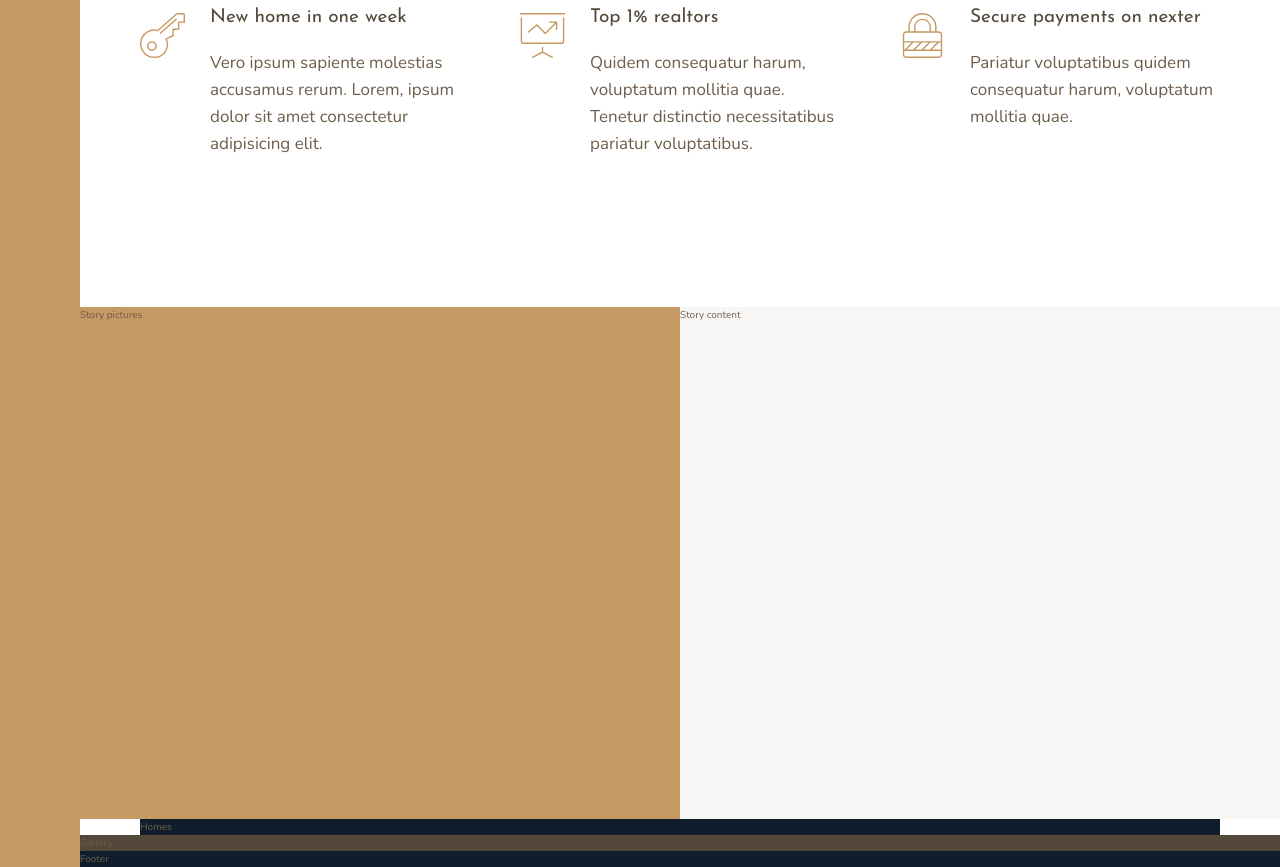
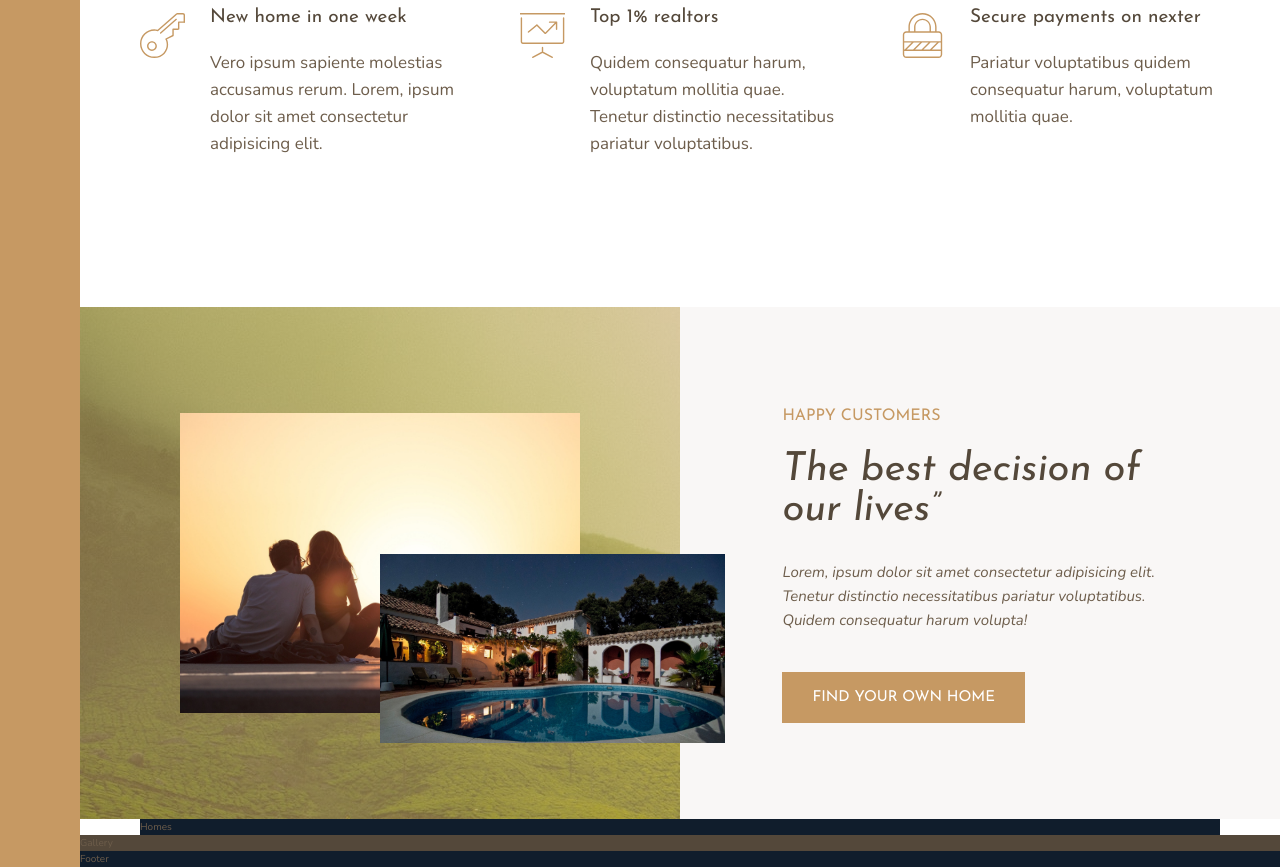
Before and after one commit to yushevchuk/nexter, a plain HTML site: page index.html in a window 1280 px wide. Shown: the part 1001-1868 px from the top of the page. Drawn offline with nearby package versions, Linux system fonts and the light colour scheme.

Commit message:
Created story section

```diff
--- a/css/style.css
+++ b/css/style.css
@@ -24,12 +24,52 @@ body {
   font-family: "Josefin Sans", sans-serif;
   font-weight: 400; }
 
+.heading-2 {
+  font-size: 4rem;
+  font-style: italic;
+  line-height: 1; }
+  .heading-2--light {
+    color: #f9f7f6; }
+  .heading-2--dark {
+    color: #54483A; }
+
+.heading-3 {
+  font-size: 1.6rem;
+  color: #c69963;
+  text-transform: uppercase; }
+
 .heading-4 {
   font-size: 1.9rem; }
   .heading-4--light {
     color: #f9f7f6; }
   .heading-4--dark {
     color: #54483A; }
+
+.btn {
+  background-color: #c69963;
+  color: #fff;
+  border: none;
+  border-radius: 0;
+  font-family: "Josefin Sans", sans-serif;
+  font-size: 1.5rem;
+  text-transform: uppercase;
+  padding: 1.8rem 3rem;
+  cursor: pointer;
+  transition: all .2s; }
+  .btn:hover {
+    background-color: #B28451; }
+
+.mb-sm {
+  margin-bottom: 2rem; }
+
+.mb-md {
+  margin-bottom: 3rem; }
+
+.mb-lg {
+  margin-bottom: 4rem; }
+
+.mb-hg {
+  margin-bottom: 8rem; }
 
 .sidebar {
   background-color: #c69963;
@@ -68,11 +108,44 @@ body {
 
 .story__pictures {
   background-color: #c69963;
-  grid-column: full-start / col-end 4; }
+  grid-column: full-start / col-end 4;
+  background-image: linear-gradient(rgba(198, 153, 99, 0.5), rgba(198, 153, 99, 0.5)), url(../img/back.jpg);
+  display: grid;
+  grid-template-rows: repeat(6, 1fr);
+  grid-template-columns: repeat(6, 1fr);
+  align-items: center; }
+
+.story__img--1 {
+  width: 100%;
+  grid-row: 2 / 6;
+  grid-column: 2 / 6;
+  box-shadow: 0 2rem 5rem gba(#000, 0.1); }
+
+.story__img--2 {
+  width: 115%;
+  grid-row: 4 / 6;
+  grid-column: 4 / 7;
+  z-index: 10;
+  box-shadow: 0 2rem 5rem gba(#000, 0.2); }
 
 .story__content {
   background-color: #f9f7f6;
-  grid-column: col-start 5 / full-end; }
+  grid-column: col-start 5 / full-end;
+  padding: 6rem 8vw;
+  /*
+        display: flex;
+        flex-direction: column;
+        justify-content: center;
+        align-items: flex-start;
+        */
+  display: grid;
+  align-content: center;
+  justify-items: start; }
+
+.story__text {
+  font-size: 1.5rem;
+  font-style: italic;
+  margin-bottom: 4rem; }
 
 .homes {
   background-color: #101d2c;
--- a/index.html
+++ b/index.html
@@ -70,10 +70,17 @@
             </div>
         </section>
         <div class="story__pictures">
-            Story pictures
+            <img src="img/story-1.jpeg" alt="Couple with new house" class="story__img--1">
+            <img src="img/story-2.jpeg" alt="Couple with new house" class="story__img--2">
         </div>
         <div class="story__content">
-            Story content
+            <h3 class="heading-3 mb-sm">Happy Customers</h3>
+            <h2 class="heading-2 heading-2--dark mb-md">The best decision of our lives&rdquo;</h2>
+            <p class="story__text">
+                    Lorem, ipsum dolor sit amet consectetur adipisicing elit.
+                    Tenetur distinctio necessitatibus pariatur voluptatibus. Quidem consequatur harum volupta!
+            </p>
+            <button class="btn">Find your own home</button>
         </div>
         <section class="homes">
             Homes
--- a/sass/_story.scss
+++ b/sass/_story.scss
@@ -2,10 +2,50 @@
     &__pictures {
         background-color: $color-primary;
         grid-column: full-start / col-end 4;
+        background-image: linear-gradient(rgba($color-primary, .5), rgba($color-primary, .5)), url(../img/back.jpg);
+
+
+        display: grid;
+        grid-template-rows: repeat(6, 1fr);
+        grid-template-columns: repeat(6, 1fr);
+        align-items: center;
+    }
+
+    &__img--1 {
+        width: 100%;
+        grid-row: 2 / 6;
+        grid-column: 2 / 6;
+        box-shadow: 0 2rem 5rem gba(#000, .1);
+    }
+
+    &__img--2 {
+        width: 115%;
+        grid-row: 4 / 6;
+        grid-column: 4 / 7 ;
+        z-index: 10;
+        box-shadow: 0 2rem 5rem gba(#000, .2);
     }
 
     &__content {
         background-color: $color-grey-light-1;
         grid-column: col-start 5 / full-end;
+        padding: 6rem 8vw;
+
+        /*
+        display: flex;
+        flex-direction: column;
+        justify-content: center;
+        align-items: flex-start;
+        */
+
+        display: grid;
+        align-content: center;
+        justify-items: start;
+    }
+
+    &__text {
+        font-size: 1.5rem;
+        font-style: italic;
+        margin-bottom: 4rem;
     }
 }
--- a/sass/_typography.scss
+++ b/sass/_typography.scss
@@ -9,10 +9,19 @@
 
 .heading-2 {
     @extend %heading;
+    font-size: 4rem;
+    font-style: italic;
+    line-height: 1;
+
+    &--light { color: $color-grey-light-1}
+    &--dark { color: $color-grey-dark-1}
 }
 
 .heading-3 {
     @extend %heading;
+    font-size: 1.6rem;
+    color: $color-primary;
+    text-transform: uppercase;
 }
 
 .heading-4 {
@@ -22,3 +31,25 @@
     &--light { color: $color-grey-light-1}
     &--dark { color: $color-grey-dark-1}
 }
+
+.btn {
+    background-color: $color-primary;
+    color: #fff;
+    border: none;
+    border-radius: 0;
+    font-family: $font-display;
+    font-size: 1.5rem;
+    text-transform: uppercase;
+    padding: 1.8rem 3rem;
+    cursor: pointer;
+    transition: all .2s;
+
+    &:hover {
+        background-color: $color-primary-dark;
+    }
+}
+
+.mb-sm { margin-bottom: 2rem; }
+.mb-md { margin-bottom: 3rem; }
+.mb-lg { margin-bottom: 4rem; }
+.mb-hg { margin-bottom: 8rem; }
```
